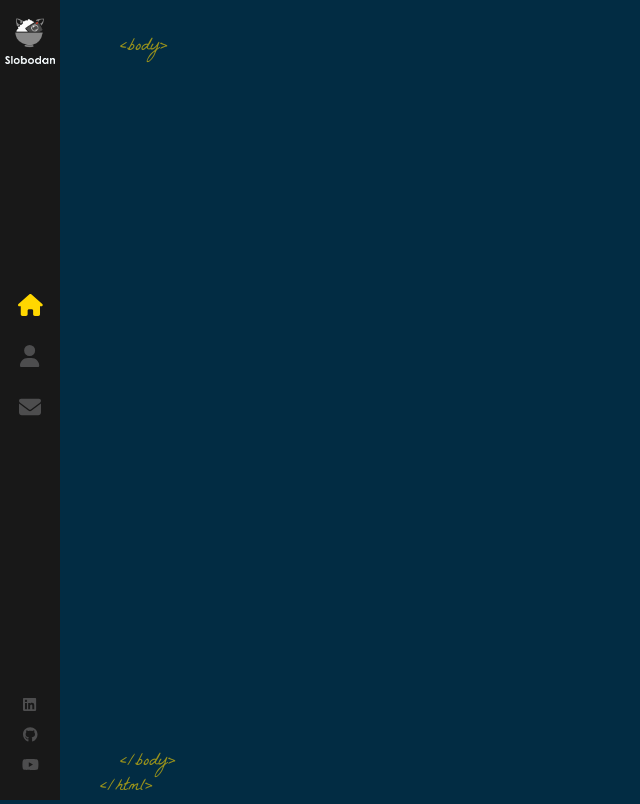
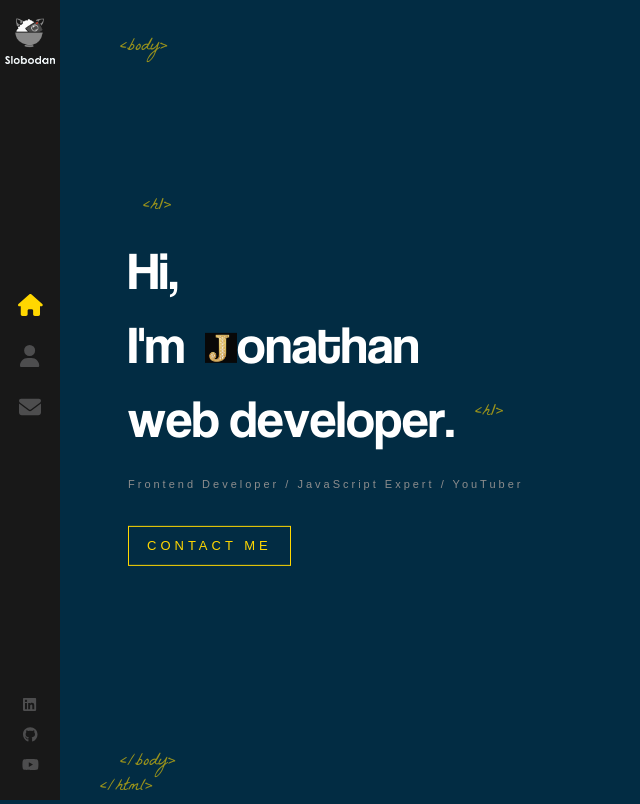
Before and after one commit to jonathanpperry/react-tech-portfolio, a React (Create React App) app: page / in a window 1280 px wide. Shown: the whole page, without its empty margins (0-640 px from the left). Built offline with nearby package versions, Linux system fonts and the light colour scheme.

Commit message:
Finished building home page

```diff
--- a/src/App.js
+++ b/src/App.js
@@ -1,12 +1,15 @@
 import './App.scss'
 import { Route, Routes } from 'react-router-dom'
 import Layout from './components/Layout'
+import Home from './components/Home'
 
 function App() {
   return (
     <>
       <Routes>
-        <Route path="/" element={<Layout />} />
+        <Route path="/" element={<Layout />}>
+          <Route index element={<Home />} />
+        </Route>
       </Routes>
     </>
   )
--- /dev/null
+++ b/src/components/AnimatedLetters/index.js
@@ -0,0 +1,17 @@
+import './index.scss'
+
+import React from 'react'
+
+function AnimatedLetters({ letterClass, strArray, idx }) {
+  return (
+    <span>
+      {strArray.map((char, i) => (
+        <span key={char + i} className={`${letterClass} _${i + idx}`}>
+          {char}
+        </span>
+      ))}
+    </span>
+  )
+}
+
+export default AnimatedLetters
--- /dev/null
+++ b/src/components/AnimatedLetters/index.scss
@@ -0,0 +1,26 @@
+.text-animate {
+    display: inline-block;
+    opacity: 0;
+    animation: bounceIn;
+    animation-duration: 1s;
+    animation-delay: 1s;
+    animation-fill-mode: forwards;
+    min-width: 10px;
+  }
+
+  .text-animate-hover {
+    min-width: 10px;
+    display: inline-block;
+    animation-fill-mode: both;
+
+    &:hover {
+      animation: rubberBand 1s;
+      color: #ffd700;
+    }
+  }
+
+  @for $i from 1 through 35 {
+    .text-animate._#{$i} {
+      animation-delay: #{$i / 10}s;
+    }
+  }
--- /dev/null
+++ b/src/components/Home/index.js
@@ -0,0 +1,68 @@
+import React, { useEffect, useState } from 'react'
+import { Link } from 'react-router-dom'
+import LogoTitle from '../../assets/images/logo-j.jpeg'
+import AnimatedLetters from '../AnimatedLetters'
+import './index.scss'
+
+const Home = () => {
+  const [letterClass, setLetterClass] = useState('text-animate')
+  const nameArray = ['o', 'n', 'a', 't', 'h', 'a', 'n']
+
+  const jobArray = [
+    'w',
+    'e',
+    'b',
+    ' ',
+    'd',
+    'e',
+    'v',
+    'e',
+    'l',
+    'o',
+    'p',
+    'e',
+    'r',
+    '.',
+  ]
+
+  useEffect(() => {
+    setTimeout(() => {
+      return setLetterClass('text-animate-hover')
+    }, 4000)
+  }, [])
+
+  return (
+    <div className="container home-page">
+      <div className="text-zone">
+        <h1>
+          <span className={letterClass}>H</span>
+          <span className={`${letterClass} _12`}>i,</span>
+          <br />
+          <span className={`${letterClass} _13`}>I</span>
+          <span className={`${letterClass} _14`}>'m</span>
+          <img
+            src={LogoTitle}
+            alt="JavaScript Developer Name, Web Developer Name"
+          />
+          <AnimatedLetters
+            letterClass={letterClass}
+            strArray={nameArray}
+            idx={15}
+          />
+          <br />
+          <AnimatedLetters
+            letterClass={letterClass}
+            strArray={jobArray}
+            idx={22}
+          />
+        </h1>
+        <h2>Frontend Developer / JavaScript Expert / YouTuber</h2>
+        <Link to="/contact" className="flat-button">
+          CONTACT ME
+        </Link>
+      </div>
+    </div>
+  )
+}
+
+export default Home
--- /dev/null
+++ b/src/components/Home/index.scss
@@ -0,0 +1,77 @@
+.home-page {
+  .text-zone {
+    position: absolute;
+    left: 10%;
+    top: 50%;
+    transform: translateY(-50%);
+    width: 40%;
+    max-height: 90%;
+  }
+  h1 {
+    color: #fff;
+    font-size: 53px;
+    margin: 0;
+    font-family: 'Coolvetica';
+    font-weight: 400;
+
+    &::before {
+      content: '<h1>';
+      font-family: 'La Belle Aurore';
+      color: #ffd700;
+      font-size: 18px;
+      position: absolute;
+      margin-top: -40px;
+      left: 15px;
+      opacity: 0.6;
+    }
+
+    &::after {
+      content: '<h1>';
+      font-family: 'La Belle Aurore';
+      color: #ffd700;
+      font-size: 18px;
+      position: absolute;
+      margin-top: 18px;
+      margin-left: 20px;
+      animation: fadeIn 1s 1.7s backwards;
+      opacity: 0.6;
+    }
+    img {
+      width: 32px;
+      margin-left: 20px;
+      opacity: 0;
+      height: auto;
+      animation: rotateIn 1s linear both;
+      animation-delay: 1.4s;
+    }
+  }
+
+  h2 {
+    color: #8d8d8d;
+    margin-top: 20px;
+    font-weight: 400;
+    font-size: 11px;
+    font-family: sans-serif;
+    letter-spacing: 3px;
+    animation: fadeIn 1s 1.8s backwards;
+  }
+
+  .flat-button {
+    color: #ffd700;
+    font-size: 13px;
+    font-weight: 400;
+    letter-spacing: 4px;
+    font-family: sans-serif;
+    text-decoration: none;
+    padding: 10px 18px;
+    border: 1px solid #ffd700;
+    margin-top: 25px;
+    float: left;
+    animation: fadeIn 1s 1.8s backwards;
+    white-space: nowrap;
+
+    &:hover {
+      background: #ffd700;
+    }
+  }
+}
--- a/src/components/Layout/index.scss
+++ b/src/components/Layout/index.scss
@@ -22,3 +22,18 @@
 .bottom-tag-html {
   margin-left: -20px;
 }
+
+.container {
+  width: 100%;
+  will-change: contents;
+  height: 90%;
+  min-height: 566px;
+  position: absolute;
+  opacity: 0;
+  top: 5%;
+  margin: 0 auto;
+  z-index: 1;
+  transform-style: preserve-3d;
+  animation: fadeIn 1s forwards;
+  animation-delay: 1s;
+}
```
Also changed, not shown: src/assets/images/logo-j.jpeg (added).
